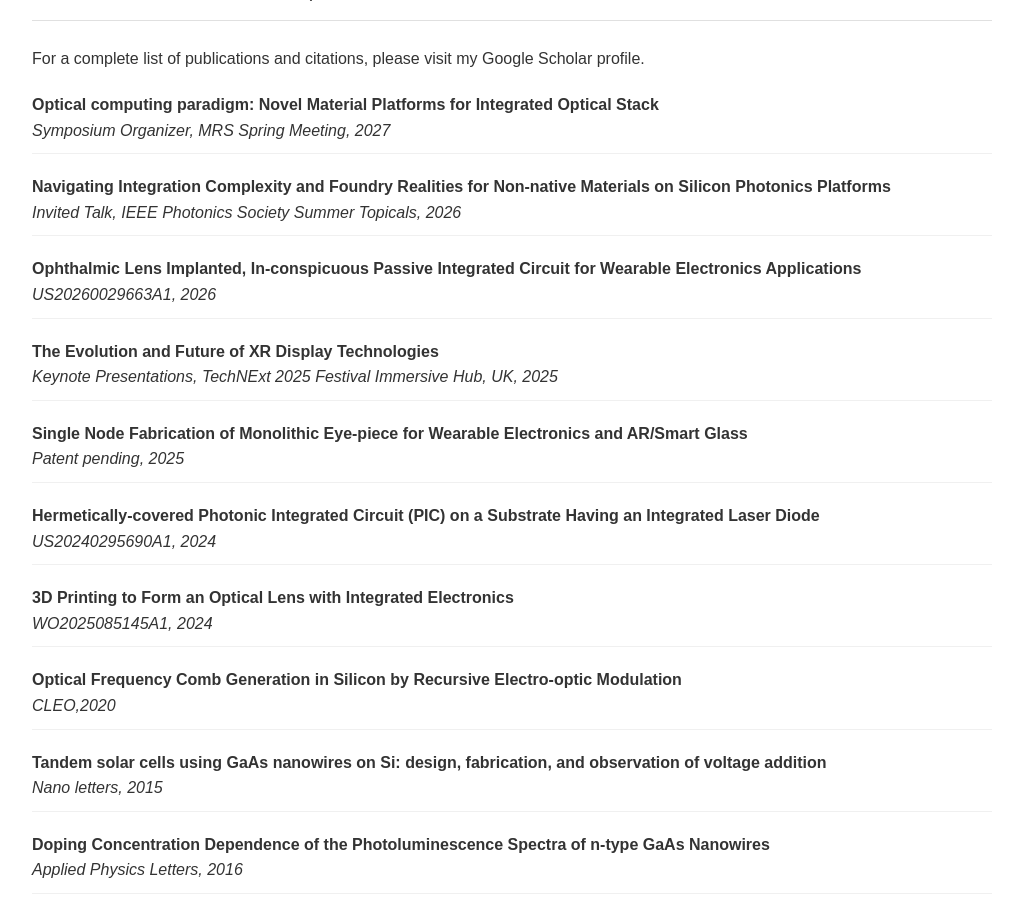
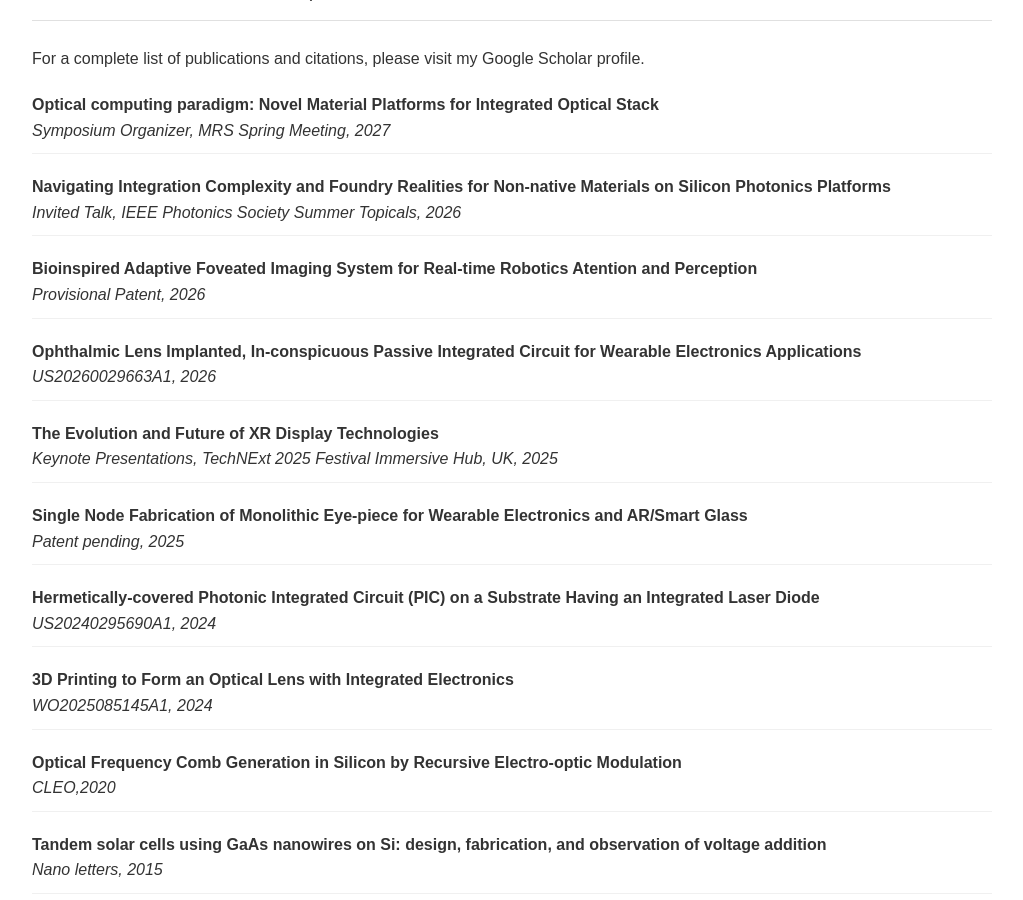
Before and after one commit to shermin-ara/SherminArab.github.io, a Jekyll site: the page built from index.md, in a window 1280 px wide and 900 px high, scrolled down 1569 px. Shown: the whole window, without its empty margins (128-1151 px from the left). Built offline with Jekyll 4.4.1, drawn with Linux system fonts in a browser that asks for light colours.

Commit message:
Update index.md

```diff
--- a/index.md
+++ b/index.md
@@ -146,6 +146,11 @@ title: Shermin Arab
     <div class="publication-item">
         <strong>Navigating Integration Complexity and Foundry Realities for Non-native Materials on Silicon Photonics Platforms</strong><br>
         <em> Invited Talk, IEEE Photonics Society Summer Topicals, 2026 </em>
+    </div>
+
+    <div class="publication-item">
+        <strong> Bioinspired Adaptive Foveated Imaging System for Real-time Robotics Atention and Perception</strong><br>
+        <em> Provisional Patent, 2026 </em>
     </div>
 
     <div class="publication-item">
```
